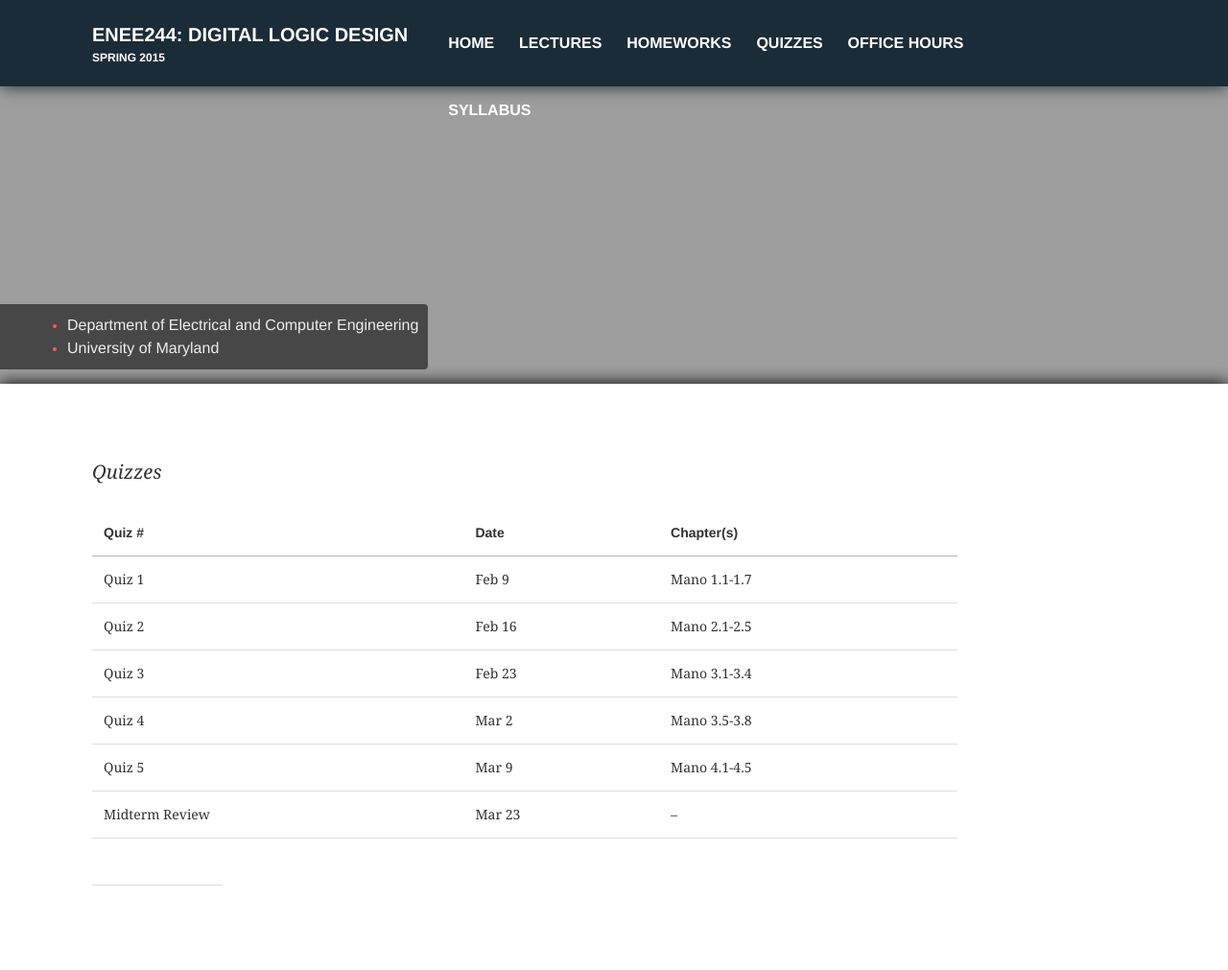
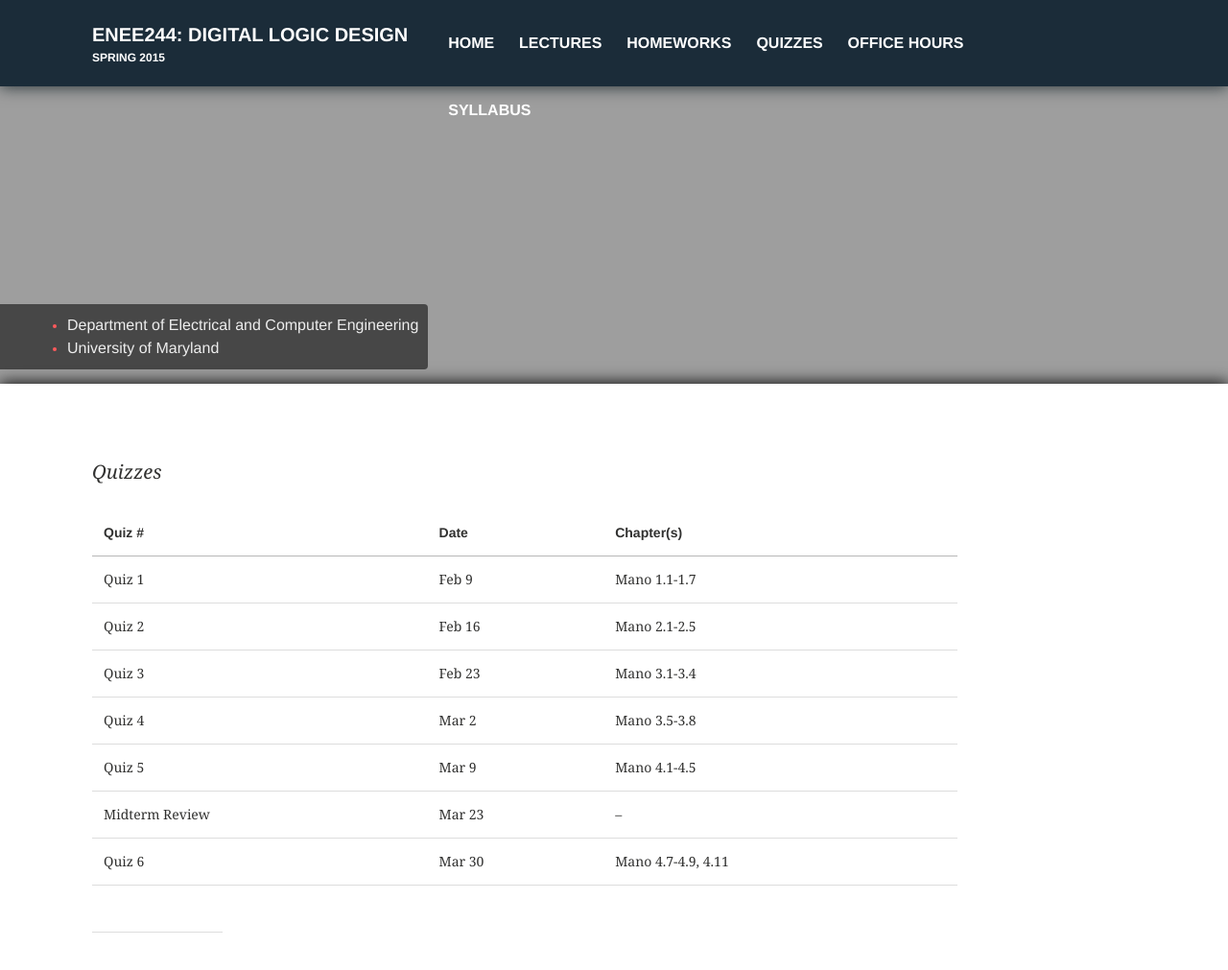
Before and after one commit to enee244/enee244.github.io, a Jekyll site: the page built from quizzes/index.md, in a window 1280 px wide and 1039 px high. Shown: the top 1011 px of the window at 96% size. Built offline with Jekyll 4.4.1, drawn with Linux system fonts in a browser that asks for light colours.

Commit message:
Added Quiz 6

```diff
--- a/quizzes/index.md
+++ b/quizzes/index.md
@@ -17,3 +17,4 @@ Quiz 3     | Feb 23      | Mano 3.1-3.4
 Quiz 4     | Mar 2       | Mano 3.5-3.8
 Quiz 5     | Mar 9       | Mano 4.1-4.5
 Midterm Review | Mar 23  | --
+Quiz 6     | Mar 30      | Mano 4.7-4.9, 4.11
```
